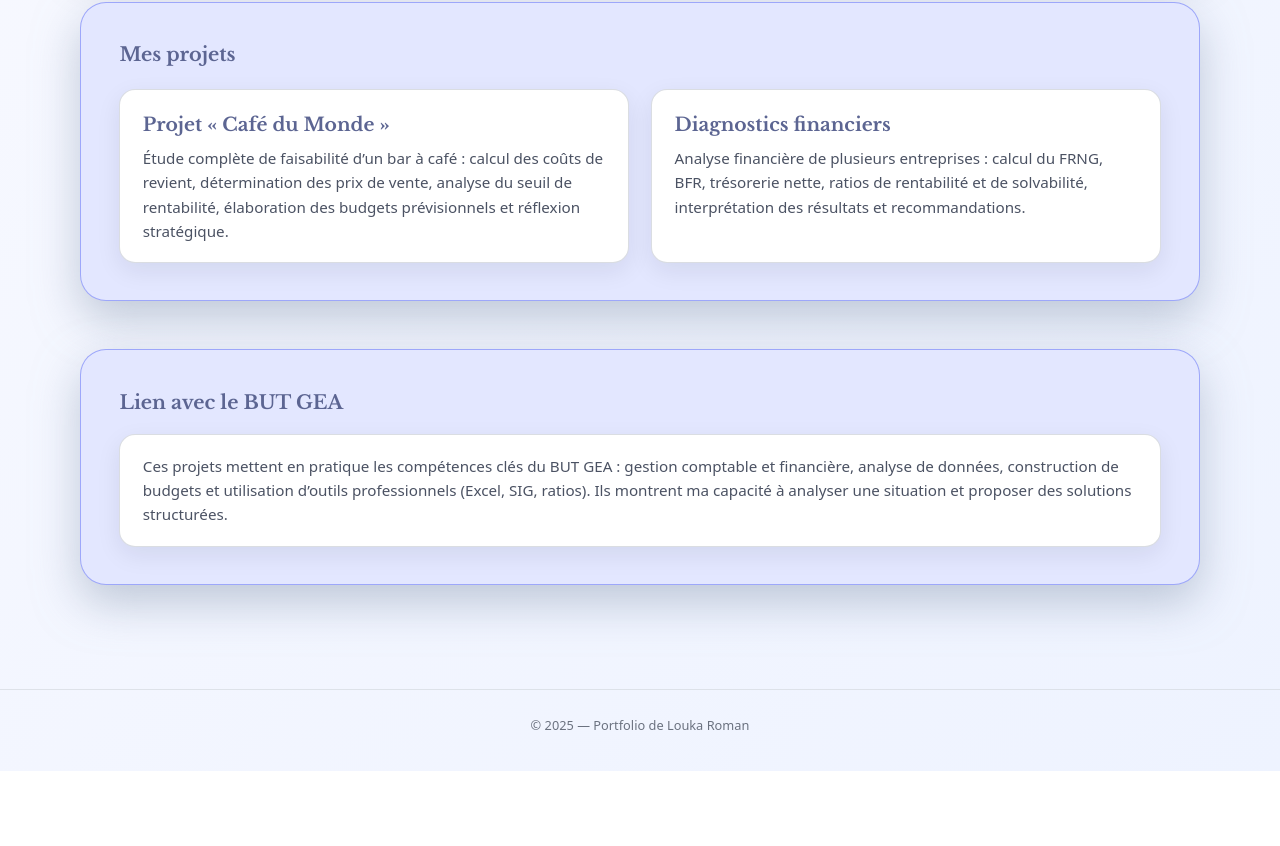
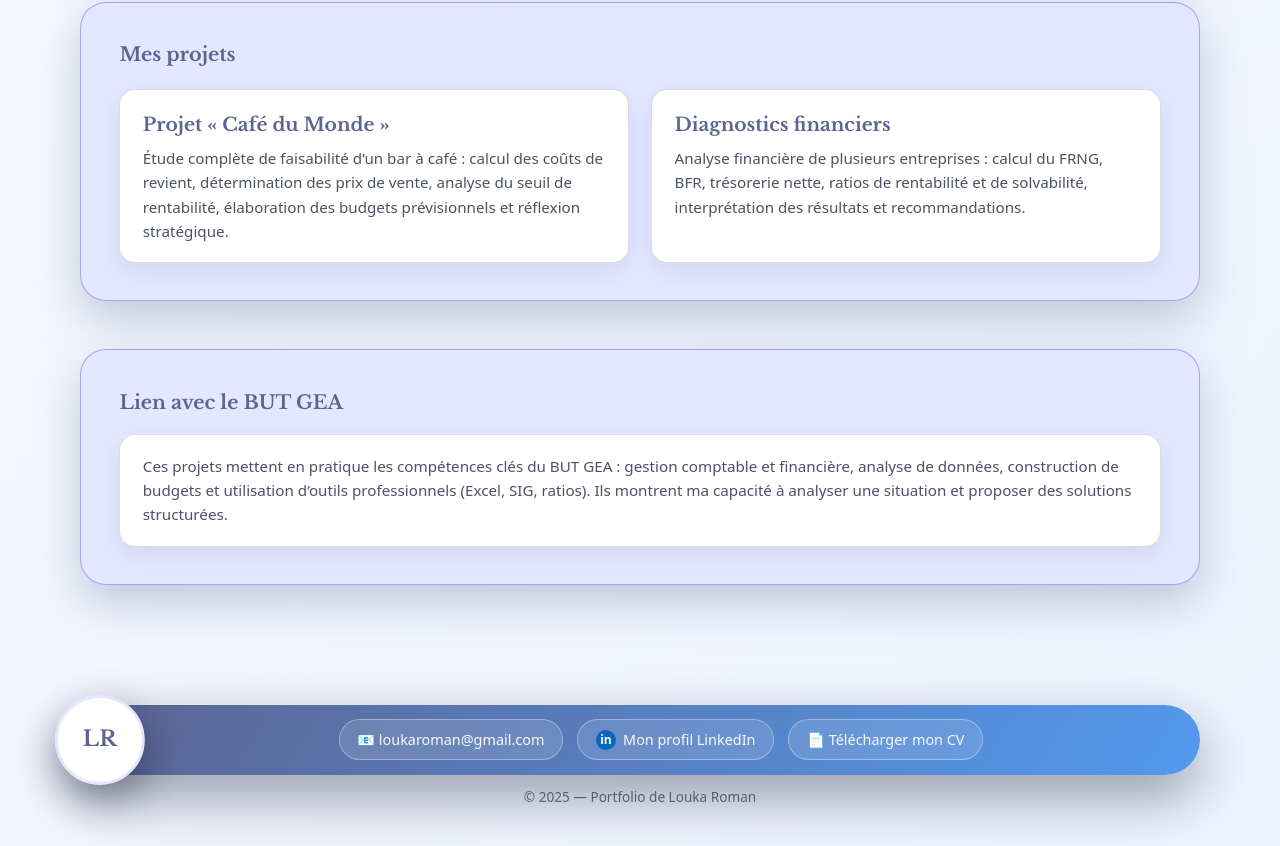
Before and after one commit to loukaR2/loukaroman.github.io, a plain HTML site: page projets.html in a window 1280 px wide. Shown: the part 427-1273 px from the top of the page. Before the commit the page ends 1198 px from the top, so only its background shows below. Drawn offline with nearby package versions, Linux system fonts and the light colour scheme.

Commit message:
Update projets.html

```diff
--- a/projets.html
+++ b/projets.html
@@ -236,6 +236,102 @@
       margin-top:2.5rem;
     }
 
+    /* ───────── FOOTER PREMIUM ───────── */
+    .footer-banner{
+      margin-top:3.5rem;
+      padding:0 1.5rem 2.4rem;
+      border-top:none; /* on neutralise la bordure du footer simple */
+    }
+
+    .footer-inner{
+      position:relative;
+      max-width:1120px;
+      margin:0 auto;
+      background:linear-gradient(120deg, var(--primary), var(--secondary));
+      border-radius:999px;
+      min-height:70px;
+      padding:0 2.4rem 0 5rem;
+      display:flex;
+      align-items:center;
+      justify-content:center;
+      gap:1.2rem;
+      color:#f9fafb;
+      box-shadow:
+        0 22px 55px rgba(15,23,42,0.40),
+        0 0 0 1px rgba(255,255,255,0.22);
+    }
+
+    .footer-logo-circle{
+      position:absolute;
+      left:0;
+      top:50%;
+      transform:translate(-28%, -50%);
+      width:90px;
+      height:90px;
+      border-radius:50%;
+      background:#ffffff;
+      display:flex;
+      align-items:center;
+      justify-content:center;
+      font-family:"Libre Baskerville", serif;
+      font-weight:700;
+      font-size:1.35rem;
+      color:var(--primary);
+      box-shadow:0 16px 40px rgba(15,23,42,.45);
+      border:3px solid #e5e7ff;
+    }
+
+    .footer-items{
+      display:flex;
+      flex-wrap:wrap;
+      justify-content:center;
+      gap:0.9rem;
+      width:100%;
+    }
+
+    .footer-bubble{
+      background:rgba(255,255,255,0.12);
+      padding:0.5rem 1.1rem;
+      border-radius:999px;
+      font-size:0.9rem;
+      color:#f9fafb;
+      display:inline-flex;
+      align-items:center;
+      gap:0.45rem;
+      border:1px solid rgba(255,255,255,0.35);
+      backdrop-filter:blur(4px);
+      transition:
+        background 0.18s ease,
+        transform 0.18s ease,
+        box-shadow 0.18s ease;
+    }
+
+    .footer-bubble:hover{
+      background:rgba(255,255,255,0.24);
+      transform:translateY(-2px);
+      box-shadow:0 10px 22px rgba(15,23,42,0.35);
+    }
+
+    .footer-pill-icon{
+      display:inline-flex;
+      align-items:center;
+      justify-content:center;
+      width:20px;
+      height:20px;
+      border-radius:50%;
+      background:#0A66C2;
+      color:white;
+      font-size:0.75rem;
+      font-weight:700;
+    }
+
+    .footer-copy{
+      text-align:center;
+      margin-top:0.7rem;
+      font-size:0.85rem;
+      color:#6b7280;
+    }
+
     /* === VERSION MOBILE : menu hamburger comme l'accueil === */
     @media (max-width: 700px) {
       .nav{
@@ -266,6 +362,30 @@
 
       .nav-links.open{
         display:flex; /* visible quand .open */
+      }
+
+      .footer-banner{
+        padding-inline:1rem;
+      }
+
+      .footer-inner{
+        flex-direction:column;
+        align-items:flex-start;
+        justify-content:center;
+        min-height:auto;
+        padding:1.6rem 1.4rem 1.6rem 5rem;
+      }
+
+      .footer-items{
+        flex-direction:column;
+        align-items:flex-start;
+        gap:0.7rem;
+      }
+
+      .footer-logo-circle{
+        width:80px;
+        height:80px;
+        transform:translate(-18%, -50%);
       }
     }
   </style>
@@ -355,9 +475,39 @@
 
 </main>
 
-<footer>
+<footer class="footer-banner">
+  <div class="footer-inner">
+
+    <!-- Logo rond LR -->
+    <div class="footer-logo-circle">
+      <span>LR</span>
+    </div>
+
+    <!-- Les 3 bulles -->
+    <div class="footer-items">
+      <!-- Email -->
+      <a href="mailto:loukaroman@gmail.com" class="footer-bubble">
+        📧  loukaroman@gmail.com
+      </a>
+
+      <!-- LinkedIn -->
+      <a href="https://www.linkedin.com/in/louka-roman-0604582a0/" target="_blank" class="footer-bubble">
+        <span class="footer-pill-icon">in</span>
+        Mon profil LinkedIn
+      </a>
+
+      <!-- CV -->
+      <a href="CV_Louka_Roman.pdf" target="_blank" class="footer-bubble">
+        📄 Télécharger mon CV
+      </a>
+    </div>
+  </div>
+
+  <div class="footer-copy">
     © <span id="year"></span> — Portfolio de Louka Roman
+  </div>
 </footer>
+
 <script>
   document.getElementById("year").textContent = new Date().getFullYear();
 
```
Lines whose indentation alone changed are shown as unchanged.
